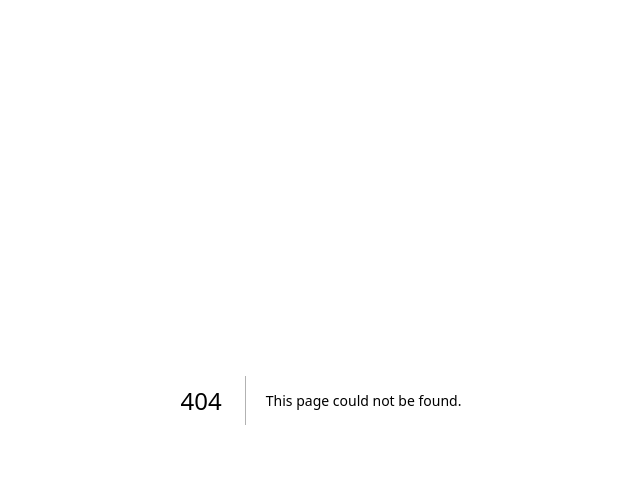
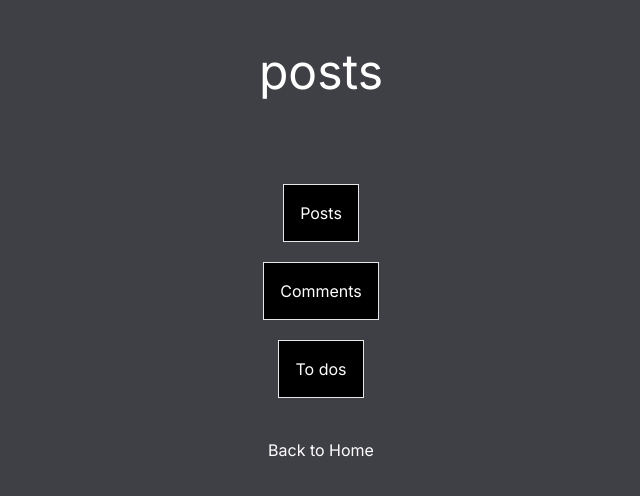
Before and after one commit to n-kyu/react-hooks-test, a Next.js app in the folder react-hooks/: page /useeffectpage in a window 1280 px wide. Before the commit this address had no page. Shown: the top 496 px of the page, without its empty margins (319-959 px from the left). Built offline with nearby package versions, Linux system fonts and the light colour scheme; no server answers.

Commit message:
feat: demonstration of how to use useEffect to render a response whenever the component's state changes

```diff
--- /dev/null
+++ b/react-hooks/app/useeffectpage/page.js
@@ -0,0 +1,51 @@
+// we use useEffect when we want to do something when something happens
+
+"use client";
+import Link from "next/link";
+import { useEffect, useState } from "react";
+
+export default function useEffectPage() {
+    const [resourceType, setResourceType] = useState("posts");
+
+    //call the useEffect
+    useEffect(() => {
+        fetch(`https://jsonplaceholder.typicode.com/${resourceType}`)
+            .then((response) => response.json())
+            .then((json) => console.log(json));
+    }, [resourceType]);
+
+    // change the state via function
+    const changeResourceType = (resourceType) => {
+        setResourceType(resourceType);
+    };
+
+    return (
+        <>
+            <h1 className="mt-12 mb-12 text-5xl">{resourceType}</h1>
+            <div className="flex items-center flex-col mt-10">
+                {/* call the function to change the state */}
+                <button
+                    className="p-4 border bg-black hover:bg-red-900 mb-5"
+                    onClick={() => changeResourceType("posts")}
+                >
+                    Posts
+                </button>
+                <button
+                    className="p-4 border bg-black hover:bg-red-900 mb-5"
+                    onClick={() => changeResourceType("comments")}
+                >
+                    Comments
+                </button>
+                <button
+                    className="p-4 border bg-black hover:bg-red-900 mb-10"
+                    onClick={() => changeResourceType("todos")}
+                >
+                    To dos
+                </button>
+            </div>
+            <Link className="hover:text-black transform transition" href="/">
+                Back to Home
+            </Link>
+        </>
+    );
+}
```
